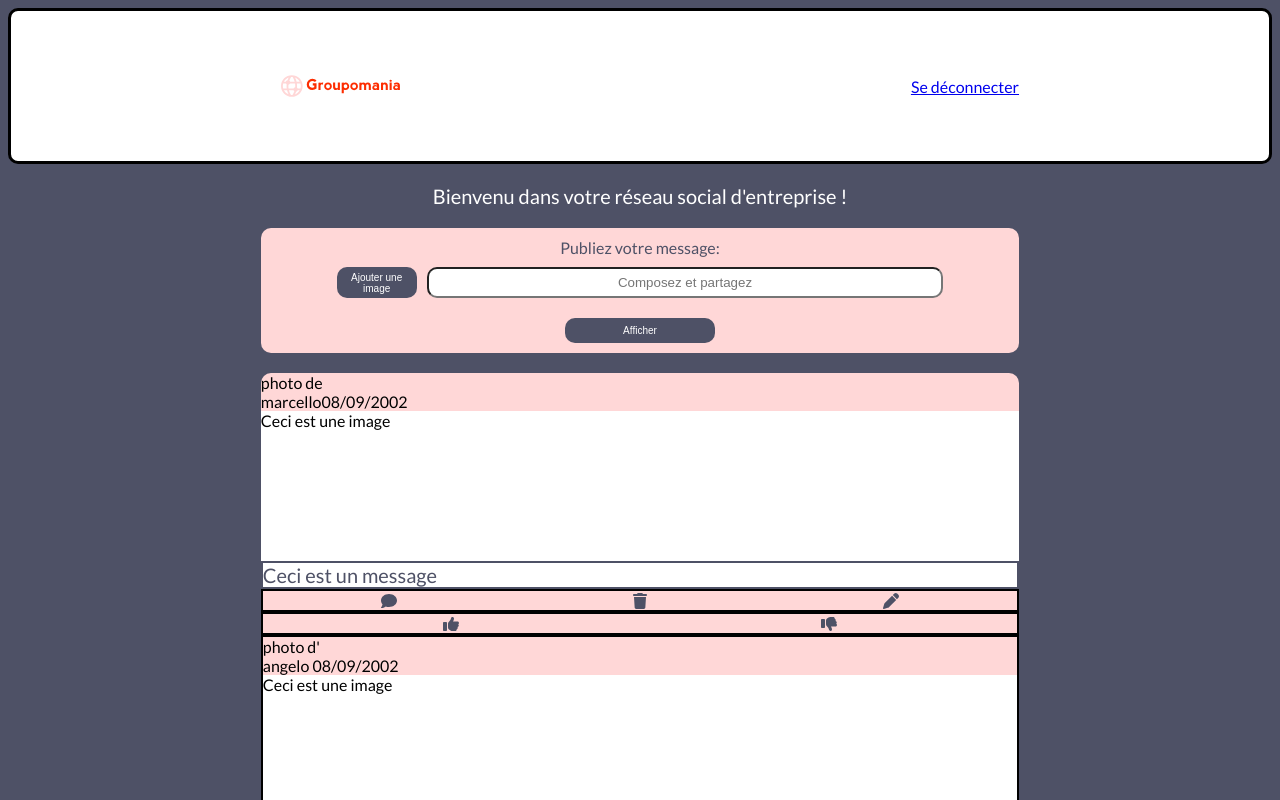
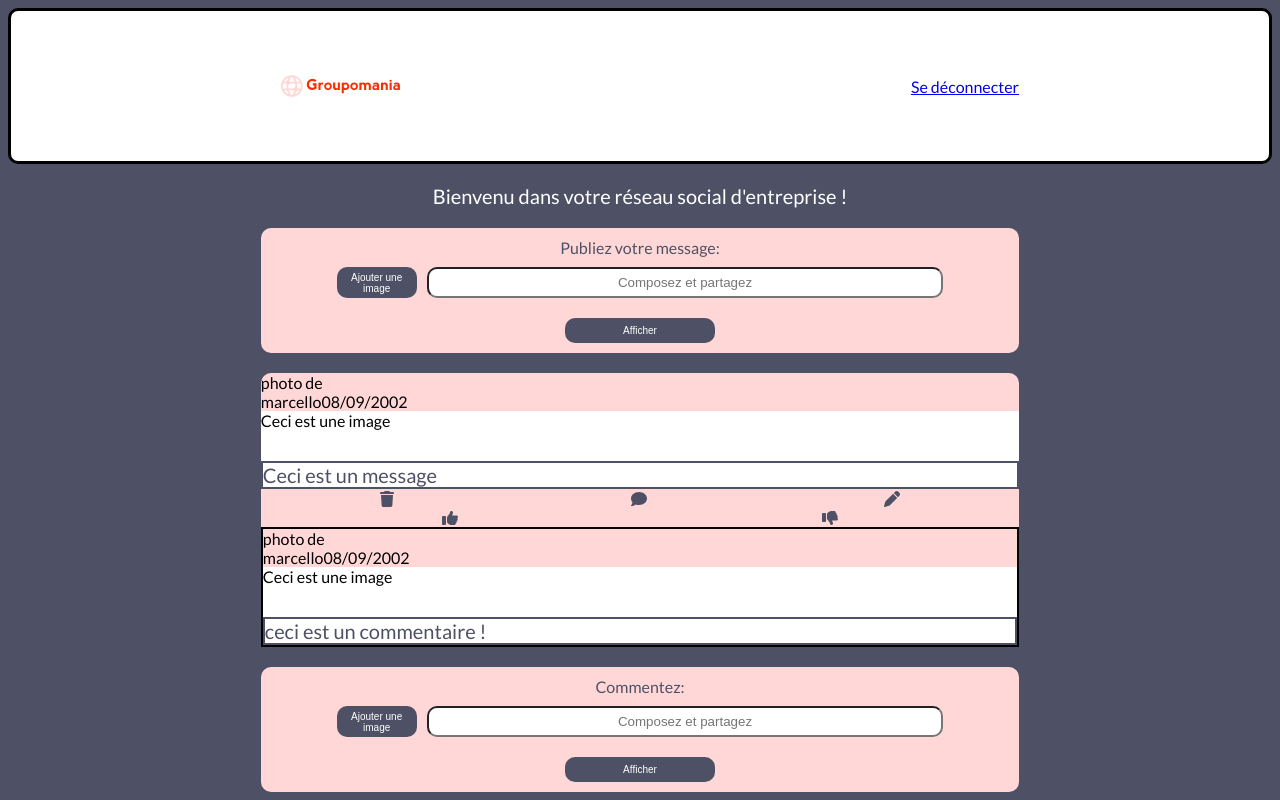
Before and after one commit to vitinolo/P7_Cr-ez_un_-r-seau_social_d-entreprise, a React (Create React App) app in the folder frontend/: page /Feed in a window 1280 px wide. Shown: the top 800 px of the page. Built offline with nearby package versions, Linux system fonts and the light colour scheme; no server answers.

Commit message:
connexion

```diff
--- a/frontend/public/index.html
+++ b/frontend/public/index.html
@@ -5,7 +5,7 @@
     <meta name="viewport" content="width=device-width, initial-scale=1" />
     <meta name="theme-color" content="#000000" />
     <meta name="description" content="Web site created using create-react-app"/>
-    <link rel="shorcut icon" href="./img/favicon.ico">
+    <link rel="shorcut icon" href="./favicon.ico">
     <link rel="preconnect" href="https://fonts.googleapis.com">
     <link rel="preconnect" href="https://fonts.gstatic.com" crossorigin>
     <link href="https://fonts.googleapis.com/css2?family=Lato&display=swap" rel="stylesheet">
--- a/frontend/src/components/Comment.js
+++ b/frontend/src/components/Comment.js
@@ -1,10 +1,9 @@
 import "../styles/style.css";
+import Profile from "../components/Profile";
 function Comment(){
     return(
     <div className="comment">
-            <div className="profile_img">photo d'</div>
-            <span className="profile_name">angelo </span>
-            <span className="date_edition">08/09/2002</span>
+            <Profile />
             <div className="img_publication">Ceci est une image</div>
             <div className="texte_publication">ceci est un commentaire !</div>
     </div>);
--- a/frontend/src/components/Comments.js
+++ b/frontend/src/components/Comments.js
@@ -1,29 +1,11 @@
 import "../styles/style.css";
 import Comment from"./Comment";
+import CommentsPublisher from "./CommentsPublisher";
 function Comments() {
   return (
     <div className="comments">
       <Comment />
-      <div className="comments_publication">
-        <span className="feed_title">Commentez:</span>
-        <div className="publication_send">
-          <button className="publication_button" title="Cliquez pour ajouter une image">
-            Ajouter une image
-          </button>
-          <input
-            title="Cliquez puis écrire votre message"
-            placeholder="Composez et partagez"
-            type="text"
-            name="text"
-            id="text_feed">
-          </input>
-        </div>
-        <button
-          className="publication_button_send"
-          title="Cliquez pour afficher votre message">
-          Afficher
-        </button>
-      </div>
+     <CommentsPublisher />
     </div>
   );
 }
--- /dev/null
+++ b/frontend/src/components/CommentsPublisher.js
@@ -0,0 +1,20 @@
+import "../styles/style.css";
+function CommentsPublisher () {
+    return (
+        <div className="comments_publication">
+            <span className="feed_title">Commentez:</span>
+            <div className="publication_send">
+                <button className="publication_button" title="Cliquez pour ajouter une image">
+                    Ajouter une image
+                </button>
+                <input title="Cliquez puis écrire votre message" placeholder="Composez et partagez" type="text" name="text" id="text_feed">
+                </input>
+            </div>
+                <button className="publication_button_send" title="Cliquez pour afficher votre message">
+                    Afficher
+                </button>
+        </div>
+    );
+}
+
+export default CommentsPublisher
--- a/frontend/src/components/Connexion.js
+++ b/frontend/src/components/Connexion.js
@@ -1,6 +1,6 @@
 import React, { Component } from 'react';
 import "../styles/style.css";
-import { Link, } from "react-router-dom";
+import { Link } from "react-router-dom";
 import axios from "axios";
 
 class Connexion extends Component {
@@ -23,6 +23,7 @@ class Connexion extends Component {
         handleSubmit (e) {
             e.preventDefault();
             const data = this.state
+            const userId = this.state.userId
             console.log(data)
             function postData (data){
                 axios
@@ -39,6 +40,12 @@ class Connexion extends Component {
                 inputEmail :"",
                 inputPassword : ""
             })
+            if(userId){
+                window.location.href ="http://localhost:3000/Feed";
+            } else{
+                //window.location.href ="http://localhost:3000/auth/login"
+                return
+            }
         }
         // nouvelle valeur des input
         handleChangeEmail (e) {
--- a/frontend/src/components/Feed.js
+++ b/frontend/src/components/Feed.js
@@ -1,17 +1,18 @@
 import "../styles/style.css";
 import Comments from "../components/Comments";
+import Profile from "../components/Profile";
 import { FontAwesomeIcon } from '@fortawesome/react-fontawesome';
 import { faComment, faTrash, faPen, faThumbsUp,faThumbsDown } from '@fortawesome/free-solid-svg-icons'
-
+import axios from "axios";
 
 function Feed() {
+  axios.get('http://localhost:3001/api/posts')
+  .then((res) => console.log(res))
+  .catch((err) => console.log(err))
+
   return (
     <div className="feed_publication">
-        <div className="profile">
-            <div className="profile_img">photo de</div>
-            <span className="profile_name">marcello</span>
-            <span className="date_edition">08/09/2002</span>
-        </div>
+        <Profile />
         <div className="img_publication">
           Ceci est une image
         </div>
@@ -19,9 +20,8 @@ function Feed() {
           Ceci est un message
         </div>
         <div className="modifyAndRemovePost">
-
+          <span className="icone-remove icone"><FontAwesomeIcon icon={faTrash} /></span>
           <span className="icone-comment icone"><FontAwesomeIcon icon={faComment} /></span>
-          <span className="icone-remove icone"><FontAwesomeIcon icon={faTrash} /></span>
           <span className="icone-modify icone"><FontAwesomeIcon icon={faPen} /></span>
         </div>
         <div className="vote_publication">
@@ -32,5 +32,5 @@ function Feed() {
     </div>
   );
 }
-
+Feed();
 export default Feed;
--- a/frontend/src/components/FeedsPublisher.js
+++ b/frontend/src/components/FeedsPublisher.js
@@ -2,7 +2,7 @@ import "../styles/style.css";
 
 function FeedsPublisher() {
   return (
-    <div className="feeds">
+    <div className="feeds_publication">
       <span className="feed_title">Publiez votre message:</span>
       <div className="feed_publication_send">
         <button className="publication_button" title="Cliquez pour ajouter une image">Ajouter une image</button>
--- /dev/null
+++ b/frontend/src/components/Profile.js
@@ -0,0 +1,13 @@
+import "../styles/style.css";
+
+function Profile () {
+    return (
+            <div className="profile">
+                <div className="profile_img">photo de</div>
+                <span className="profile_name">marcello</span>
+                <span className="created_at">08/09/2002</span>
+            </div>
+    );
+}
+
+export default Profile;
--- a/frontend/src/styles/style.css
+++ b/frontend/src/styles/style.css
@@ -10,11 +10,11 @@ a{
     align-items: center;
     background-color:#ffd7d7;
     border-radius: 10px;
+    margin-top: 20px;
 }
 .comment{
     background-color: #ffd7d7;
     border: solid 2px;
-    margin-bottom: 10px;
 }
 .feedposts{
     display:flex;
@@ -27,7 +27,7 @@ a{
     width:80%;
     padding:10px;
 }
-.feeds{
+.feeds_publication{
     display:flex;
     flex-direction: column;
     align-items: center;
@@ -40,7 +40,6 @@ a{
     padding-top: 10px;;
 }
 .feed_publication{
-    background-color: #ffd7d7;
     border-radius: 10px;
     width:60%;
     margin-top: 20px;
@@ -87,10 +86,11 @@ a{
 }
 .icone{
     color:#4e5166;
+    cursor:pointer;
 }
 .img_publication{
     background-color: white;
-    height:150px;
+    height:50px;
 }
 input{
     width:100%;
@@ -112,7 +112,11 @@ input::placeholder{
 .modifyAndRemovePost{
     display:flex;
     justify-content: space-around;
-    border: solid 2px;
+    background-color:#ffd7d7;
+}
+.profile{
+    background-color: #ffd7d7;
+    border-radius: 10px 10px 0px 0px;
 }
 .publication_button {
     font-size: 10px;
@@ -171,5 +175,5 @@ input::placeholder{
 .vote_publication{
     display:flex;
     justify-content: space-around;
-    border: solid 2px;
+    background-color:#ffd7d7;
 }
```
Also changed, not shown: 2 other files (tests, documents, lock files or other folders).
